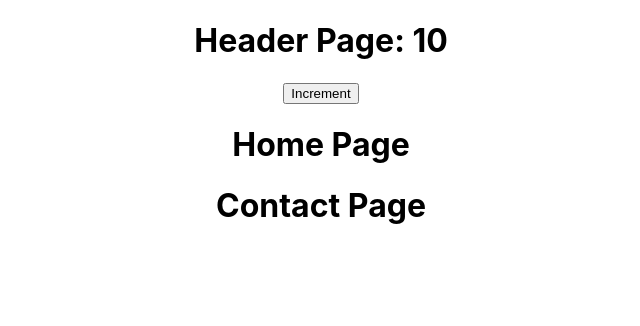
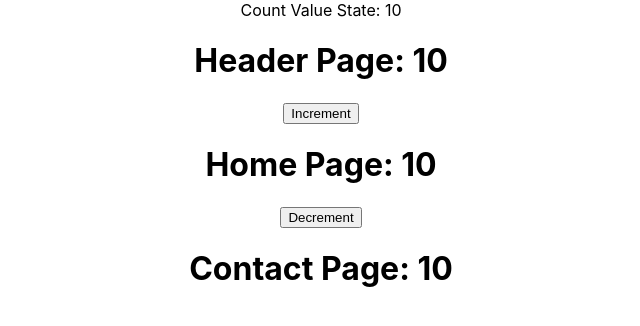
Before and after one commit to devpranab/React-State-Management-Way, a React (Create React App) app: page / in a window 1280 px wide. Shown: the top 326 px of the page, without its empty margins (319-959 px from the left). Built offline with nearby package versions, Linux system fonts and the light colour scheme.

Commit message:
Share state with sibmiling component

```diff
--- a/src/App.js
+++ b/src/App.js
@@ -1,14 +1,19 @@
+import React, { useState } from 'react';
 import './App.css';
 import Header from './components/Header/Header';
 import Home from './components/Home/Home';
 import Contact from './components/Contact/Contact';
 
 function App() {
+  //local state
+  const [count, setCount] = useState(10);
+
   return (
     <div className="App">
-      <Header/>
-      <Home/>
-      <Contact/>
+      <span>Count Value State: {count}</span>
+      <Header count={count} setCount={setCount}/>
+      <Home count={count} setCount={setCount}/>
+      <Contact count={count}/>
     </div>
   );
 }
--- a/src/components/Contact/Contact.js
+++ b/src/components/Contact/Contact.js
@@ -1,9 +1,10 @@
 import React from 'react';
 
-const Contact = () => {
+const Contact = props => {
+    const count = props.count;
     return (
         <div>
-            <h1>Contact Page</h1>
+            <h1>Contact Page: {count}</h1>
         </div>
     );
 };
--- a/src/components/Header/Header.js
+++ b/src/components/Header/Header.js
@@ -1,8 +1,8 @@
-import React, { useState } from 'react';
+import React from 'react';
 
-const Header = () => {
-    //local state
-    const [count, setCount] = useState(10);
+const Header = props => {
+    const count = props.count;
+    const setCount = props.setCount;
 
     const handleIncrement = () => {
         setCount(count + 1);
@@ -16,3 +16,4 @@ const Header = () => {
 };
 
 export default Header;
+//Share state with sibmiling component
--- a/src/components/Home/Home.js
+++ b/src/components/Home/Home.js
@@ -1,9 +1,16 @@
 import React from 'react';
 
-const Home = () => {
+const Home = props => {
+    const count = props.count;
+    const setCount = props.setCount;
+
+    const handleIncrement = () => {
+        setCount(count - 1);
+    }
     return (
         <div>
-            <h1>Home Page</h1>
+        <h1>Home Page: {count}</h1>
+        <button onClick={handleIncrement}>Decrement</button>
         </div>
     );
 };
```
